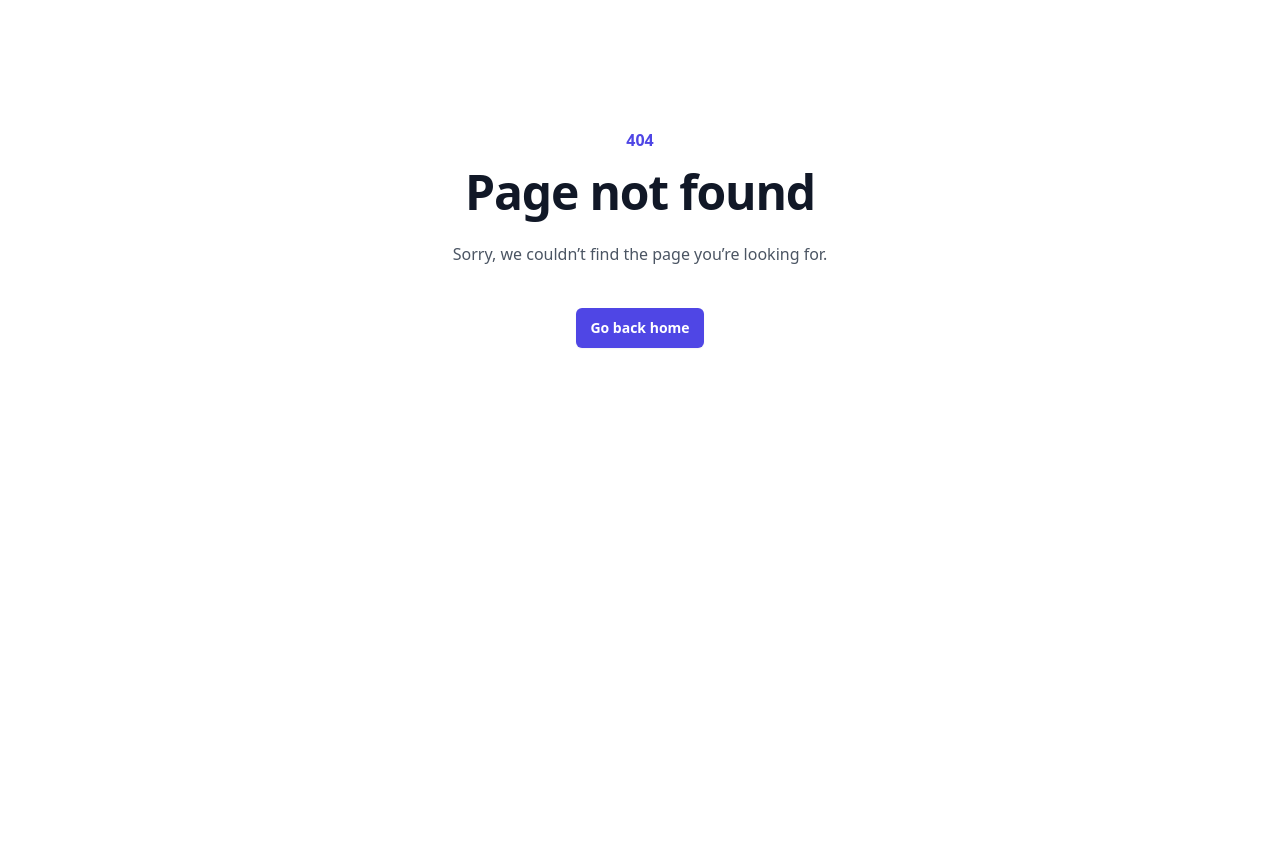
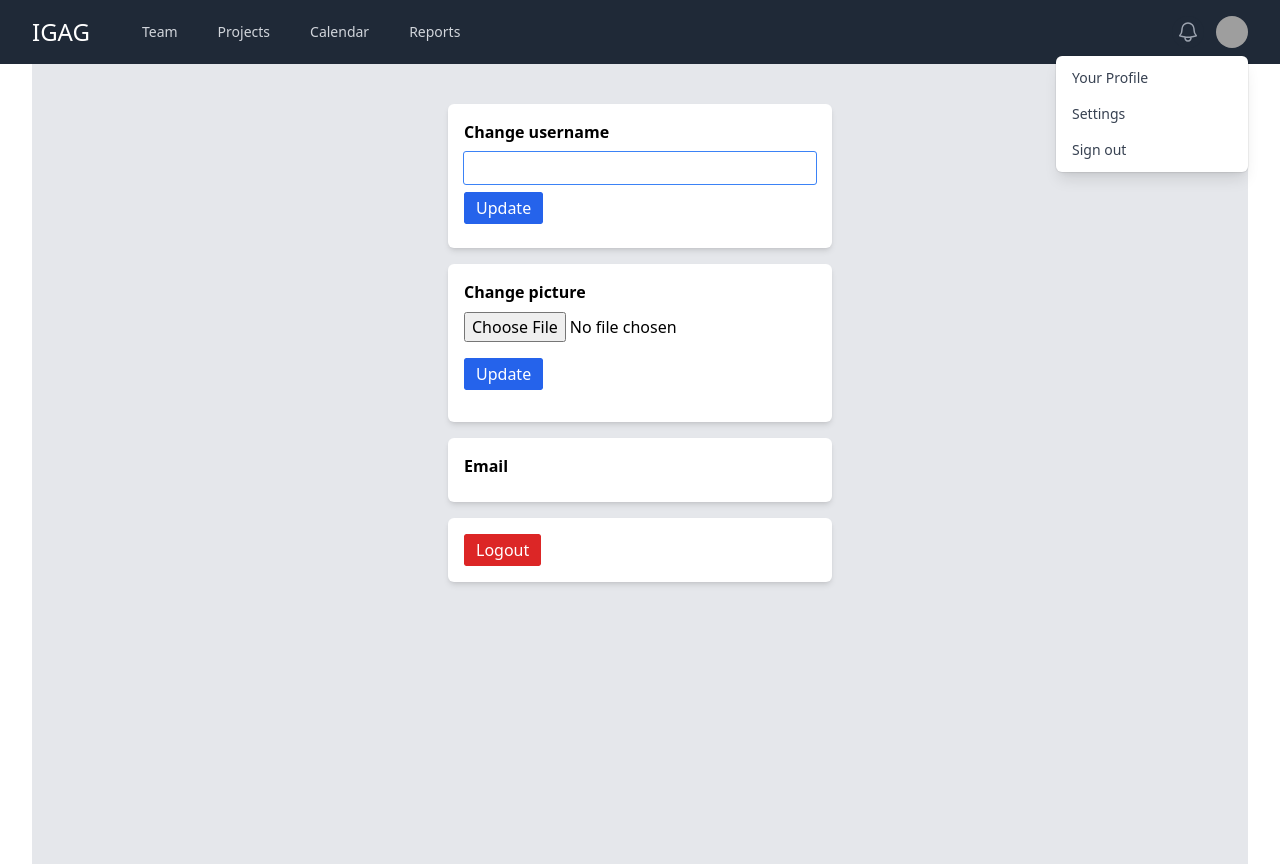
Before and after one commit to extsalt/igag, a Next.js app: page /users/profile in a window 1280 px wide. Before the commit this address had no page. Before the commit the page ends 800 px from the top, so only its background shows below. Built offline with nearby package versions, Linux system fonts and the light colour scheme; no server answers; grey boxes are pictures that could not be loaded.

Commit message:
Add change image

```diff
--- a/components/layouts/layout.tsx
+++ b/components/layouts/layout.tsx
@@ -159,8 +159,8 @@ export default function Layout({ children }: any) {
       </nav>
 
       <main>
-        <div className="mx-auto max-w-7xl py-6 sm:px-6 lg:px-8">
-          <div className="h-96 rounded-lg">{children}</div>
+        <div className="mx-auto max-w-7xl sm:px-6 lg:px-8">
+          <div className="rounded-lg">{children}</div>
         </div>
       </main>
     </div>
--- /dev/null
+++ b/components/user/profile/LoadingPlaceholder.tsx
@@ -0,0 +1,49 @@
+import Layout from '@/components/layouts/layout';
+
+export default function LoadingPlaceholder() {
+  return (<Layout>
+    <div className='border border-blue-200 shadow rounded-md p-5 max-w-sm w-full mx-auto'>
+      <div className='animate-pulse flex space-x-4 my-4'>
+        <div className='rounded-full bg-slate-200 h-10 w-10'></div>
+        <div className='flex-1 space-y-6 py-1'>
+          <div className='h-2 bg-slate-200 rounded'></div>
+          <div className='space-y-3'>
+            <div className='grid grid-cols-3 gap-4'>
+              <div className='h-2 bg-slate-200 rounded col-span-2'></div>
+              <div className='h-2 bg-slate-200 rounded col-span-1'></div>
+            </div>
+            <div className='h-2 bg-slate-200 rounded'></div>
+          </div>
+        </div>
+      </div>
+
+      <div className='animate-pulse flex space-x-4 my-4'>
+        <div className='rounded-full bg-slate-200 h-10 w-10'></div>
+        <div className='flex-1 space-y-6 py-1'>
+          <div className='h-2 bg-slate-200 rounded'></div>
+          <div className='space-y-3'>
+            <div className='grid grid-cols-3 gap-4'>
+              <div className='h-2 bg-slate-200 rounded col-span-2'></div>
+              <div className='h-2 bg-slate-200 rounded col-span-1'></div>
+            </div>
+            <div className='h-2 bg-slate-200 rounded'></div>
+          </div>
+        </div>
+      </div>
+
+      <div className='animate-pulse flex space-x-4 my-4'>
+        <div className='rounded-full bg-slate-200 h-10 w-10'></div>
+        <div className='flex-1 space-y-6 py-1'>
+          <div className='h-2 bg-slate-200 rounded'></div>
+          <div className='space-y-3'>
+            <div className='grid grid-cols-3 gap-4'>
+              <div className='h-2 bg-slate-200 rounded col-span-2'></div>
+              <div className='h-2 bg-slate-200 rounded col-span-1'></div>
+            </div>
+            <div className='h-2 bg-slate-200 rounded'></div>
+          </div>
+        </div>
+      </div>
+    </div>
+  </Layout>);
+}
--- a/configs/apis.ts
+++ b/configs/apis.ts
@@ -4,3 +4,4 @@ export const GET_USERS = server + '/api/users';
 export const POST_STORE_URL = server + '/api/posts/store';
 export const POST_GET_URL = server + '/api/posts';
 export const CLOUDINARY_GET_SIGNATURE = server + '/api/signature';
+export const USER_PROFILE_IMAGE_ULR = server + '/api/users/profile/changeImage';
--- /dev/null
+++ b/lib/cloudinary/getSignature.ts
@@ -0,0 +1,5 @@
+import { CLOUDINARY_GET_SIGNATURE } from '@/configs/apis';
+
+export default async function getSignature() {
+  return fetch(CLOUDINARY_GET_SIGNATURE).then((response) => response.json());
+}
--- /dev/null
+++ b/lib/cloudinary/upload.ts
@@ -0,0 +1,9 @@
+export default async function upload(formData: any) {
+  return fetch(
+    'https://api.cloudinary.com/v1_1/dih1r5web/image/upload',
+    {
+      method: 'post',
+      body: formData,
+    },
+  ).then((response) => response.json());
+}
--- /dev/null
+++ b/pages/api/users/profile/changeImage.ts
@@ -0,0 +1,34 @@
+import { NextApiRequest, NextApiResponse } from 'next';
+import { getServerSession } from 'next-auth';
+import { authOptions } from '@/pages/api/auth/[...nextauth]';
+import { prisma } from '@/lib/prisma';
+
+export default async function handler(request: NextApiRequest, response: NextApiResponse) {
+  const session = await getServerSession(request, response, authOptions);
+
+  if (!session) {
+    response.status(401).json({ message: 'You must be logged in.' });
+    return;
+  }
+
+  const user = await prisma.users.findFirst({
+    // @ts-ignore
+    where: { email: session.user.email },
+  });
+
+  if (!user) {
+    response.status(401).json({ message: 'You must be logged in.' });
+    return;
+  }
+
+  const { image } = request.body;
+
+  await prisma.users.update({
+    where: { id: user.id },
+    data: { image },
+  });
+
+  response.json({
+    message: 'Your profile picture has been updated.',
+  });
+}
--- a/pages/profile.tsx
+++ /dev/null
@@ -1,18 +0,0 @@
-import { signOut, useSession } from 'next-auth/react';
-
-export default function Profile() {
-  const { data, status } = useSession();
-
-  if (status == 'loading') {
-    return <>loading...</>;
-  }
-
-  return (
-    <>
-      <p>
-        {data?.user?.name}
-      </p>
-      <button className='bg-red-400 px-3 py-2 text-white' onClick={() => signOut()}>Logout</button>
-    </>
-  );
-}
--- /dev/null
+++ b/pages/users/profile.tsx
@@ -0,0 +1,124 @@
+import { signOut, useSession } from 'next-auth/react';
+import Layout from '@/components/layouts/layout';
+import LoadingPlaceholder from '@/components/user/profile/LoadingPlaceholder';
+import { useState } from 'react';
+import getSignature from '@/lib/cloudinary/getSignature';
+import upload from '@/lib/cloudinary/upload';
+import { USER_PROFILE_IMAGE_ULR } from '@/configs/apis';
+
+export default function Profile() {
+  const { data, status } = useSession();
+  const [image, setImage] = useState<File | null>(null);
+
+  async function changeImage() {
+    if (image == null) {
+      alert('Choose file');
+      return;
+    }
+
+    const { signature, timestamp, key } = await getSignature();
+
+    const formData = new FormData();
+    // @ts-ignore
+    formData.append('file', image);
+    formData.append('signature', signature);
+    formData.append('timestamp', timestamp);
+    formData.append('api_key', key);
+    const response = await upload(formData);
+
+    if (response) {
+      const image = response.secure_url;
+      fetch(USER_PROFILE_IMAGE_ULR, {
+        headers: {
+          'Content-Type': 'application/json',
+        },
+        method: 'POST',
+        body: JSON.stringify({ image }),
+      }).then((response) => {
+        if (response.ok) {
+          return response.json();
+        }
+      }).then(json => alert('Done'));
+    }
+  }
+
+  if (status == 'loading') {
+    return <LoadingPlaceholder />;
+  }
+
+  function imageChangeHandler(e: any) {
+    setImage(e.target.files[0]);
+  }
+
+  return (
+    <Layout>
+      <div className='bg-gray-200 min-w-full min-h-screen py-10'>
+        {/* username container */}
+        <div
+          className='username-container border-1 border-red-50 p-4 bg-white max-w-sm mx-auto rounded-md shadow-md'>
+          <div className=''>
+            <h2 className='text-md font-semibold'>Change username</h2>
+          </div>
+
+          <div className='my-2'>
+            <input type='text'
+                   className='text-md outline outline-1 outline-blue-500 hover:outline-1 px-2 py-1 focus:outline-1 min-w-full rounded-sm' />
+          </div>
+
+          <div className='my-2'>
+            <button className='outline outline-1 px-3 py-1 rounded-sm bg-blue-600 text-white'>Update</button>
+          </div>
+        </div>
+        {/* username container */}
+
+        {/* avatar container */}
+        <div
+          className='username-container border-1 border-red-50 p-4 bg-white max-w-sm mx-auto rounded-md shadow-md my-4'>
+          <div className=''>
+            <h2 className='text-md font-semibold'>Change picture</h2>
+          </div>
+
+          <div className='my-2'>
+            <input type='file'
+                   className='text-md min-w-full rounded-sm'
+                   onChange={(e) => imageChangeHandler(e)}
+            />
+          </div>
+
+          <div className='my-4'>
+            <button className='outline outline-1 px-3 py-1 rounded-sm bg-blue-600 text-white'
+                    onClick={() => changeImage()}
+            >Update
+            </button>
+          </div>
+        </div>
+        {/* avatar container */}
+
+        {/* email container */}
+        <div
+          className='username-container border-1 border-red-50 p-4 bg-white max-w-sm mx-auto rounded-md shadow-md my-4'>
+          <div className=''>
+            <h2 className='text-md font-semibold'>Email</h2>
+          </div>
+
+          <div className='my-2'>
+            <span className=''>{data?.user?.email}</span>
+          </div>
+        </div>
+        {/* email container */}
+
+        {/* Logout container */}
+        <div
+          className='username-container border-1 border-red-50 p-4 bg-white max-w-sm mx-auto rounded-md shadow-md my-4'>
+          <div className=''>
+            <button className='outline outline-1 px-3 py-1 rounded-sm bg-red-600 text-white'
+                    onClick={() => signOut()}>Logout
+            </button>
+          </div>
+        </div>
+        {/* Logout container */}
+
+      </div>
+    </Layout>
+  );
+}
```
Also changed, not shown: pages/post/[id].ts (added).
